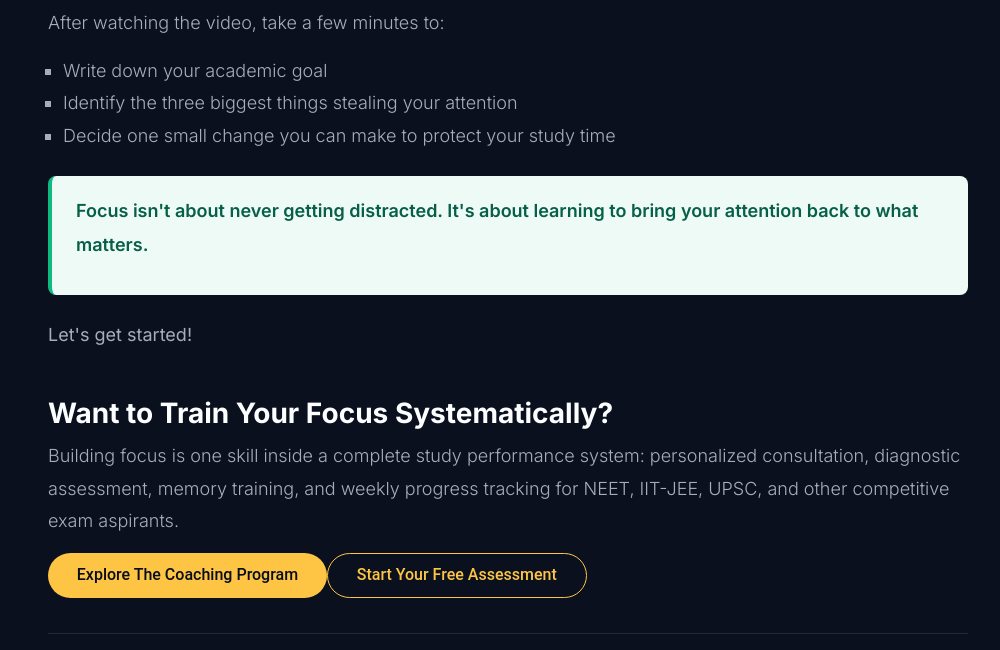
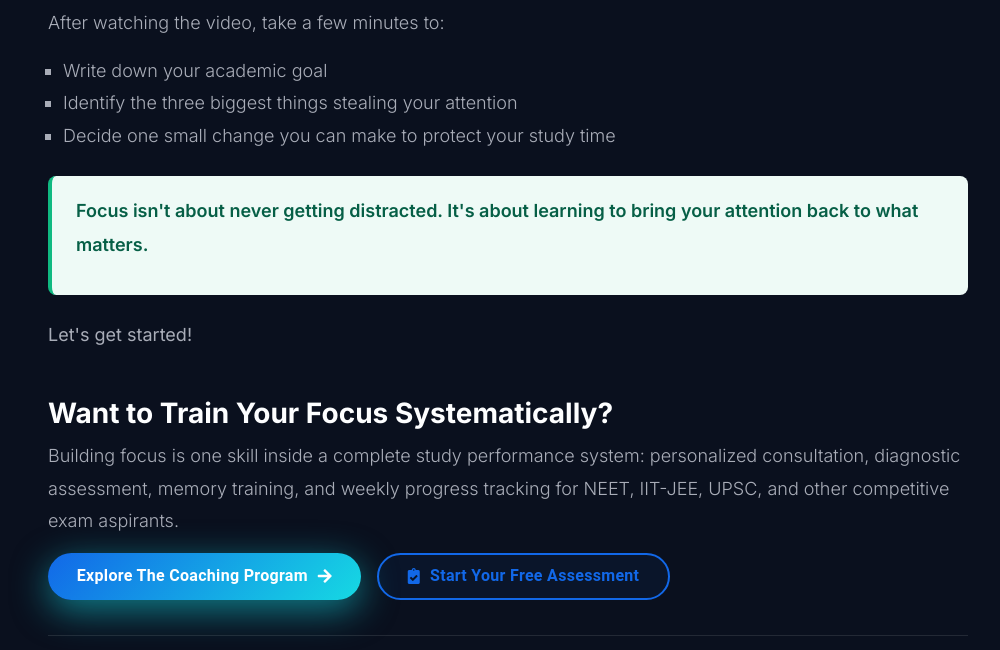
Before and after one commit to abhimanyuz77/Abhimanue-Website, a plain HTML site: page focus-first-step-better-learning.html in a window 1280 px wide. Shown: the part 1826-2476 px from the top of the page, without its empty margins (132-1132 px from the left). Drawn offline with Linux system fonts and the light colour scheme.

Commit message:
fixed mental

```diff
--- a/assets/css/style.css
+++ b/assets/css/style.css
@@ -3827,3 +3827,76 @@ canvas {
     font-size: 32px;
   }
 }
+
+/*--------------------------------------------------------------
+Blog CTA buttons (high-conversion style)
+----------------------------------------------------------------*/
+.blog-cta-group {
+  gap: 16px;
+  flex-wrap: wrap;
+}
+
+.blog-cta-group .st-btn {
+  position: relative;
+  overflow: hidden;
+  gap: 10px;
+  font-weight: 700;
+  letter-spacing: 0.3px;
+}
+
+.blog-cta-group .st-btn i {
+  transition: transform 0.3s ease;
+}
+
+.blog-cta-group .st-btn:hover i.fa-arrow-right {
+  transform: translateX(5px);
+}
+
+/* Shine sweep on hover */
+.blog-cta-group .st-btn::after {
+  content: '';
+  position: absolute;
+  top: 0;
+  left: -80%;
+  width: 50%;
+  height: 100%;
+  background: linear-gradient(120deg, transparent, rgba(255, 255, 255, 0.4), transparent);
+  transform: skewX(-25deg);
+  transition: left 0.6s ease;
+  pointer-events: none;
+}
+
+.blog-cta-group .st-btn:hover::after {
+  left: 130%;
+}
+
+.blog-cta-primary {
+  background: linear-gradient(135deg, #1268E8 0%, #16D9E3 100%) !important;
+  color: #fff !important;
+  box-shadow: 0 10px 28px rgba(18, 104, 232, 0.35);
+  animation: ctaGlow 2.4s ease-in-out infinite;
+}
+
+.blog-cta-primary:hover {
+  transform: translateY(-3px) scale(1.03);
+  box-shadow: 0 16px 40px rgba(22, 217, 227, 0.5);
+  color: #fff;
+}
+
+.blog-cta-secondary {
+  background: rgba(18, 104, 232, 0.06) !important;
+  border: 2px solid #1268E8 !important;
+  color: #1268E8 !important;
+}
+
+.blog-cta-secondary:hover {
+  background: #1268E8 !important;
+  color: #fff !important;
+  transform: translateY(-3px);
+  box-shadow: 0 12px 30px rgba(18, 104, 232, 0.35);
+}
+
+@keyframes ctaGlow {
+  0%, 100% { box-shadow: 0 10px 28px rgba(18, 104, 232, 0.35); }
+  50% { box-shadow: 0 10px 36px rgba(22, 217, 227, 0.55); }
+}
--- a/focus-first-step-better-learning.html
+++ b/focus-first-step-better-learning.html
@@ -376,9 +376,9 @@
             <div class="st-height-b30 st-height-lg-b30"></div>
             <h2>Want to Train Your Focus Systematically?</h2>
             <p>Building focus is one skill inside a complete study performance system: personalized consultation, diagnostic assessment, memory training, and weekly progress tracking for NEET, IIT-JEE, UPSC, and other competitive exam aspirants.</p>
-            <div class="st-post-btn-gropu" style="justify-content:flex-start;">
-              <a href="study-performance-coaching.html" class="st-btn st-style1 st-color1 st-size-medium">Explore the Coaching Program</a>
-              <a href="https://learn.abhimanue.in/study-assessment" class="st-btn st-style2 st-color1 st-size-medium">Start Your Free Assessment</a>
+            <div class="st-post-btn-gropu blog-cta-group" style="justify-content:flex-start;">
+              <a href="study-performance-coaching.html" class="st-btn st-style1 st-color1 st-size-medium blog-cta-primary">Explore the Coaching Program <i class="fas fa-arrow-right"></i></a>
+              <a href="https://learn.abhimanue.in/study-assessment" class="st-btn st-style2 st-color1 st-size-medium blog-cta-secondary"><i class="fas fa-clipboard-check"></i> Start Your Free Assessment</a>
             </div>
 
             <div class="st-height-b35 st-height-lg-b35"></div>
```
Also changed, not shown: how-to-handle-mental-chatter-studying.html (+8 -8 lines), never-forget-numbers-peg-system.html (+3 -3 lines), assets/img/How-To-Control-Your-Mind-meta.jpg (added), assets/img/How-To-Control-Your-Mind.jpg (added).
